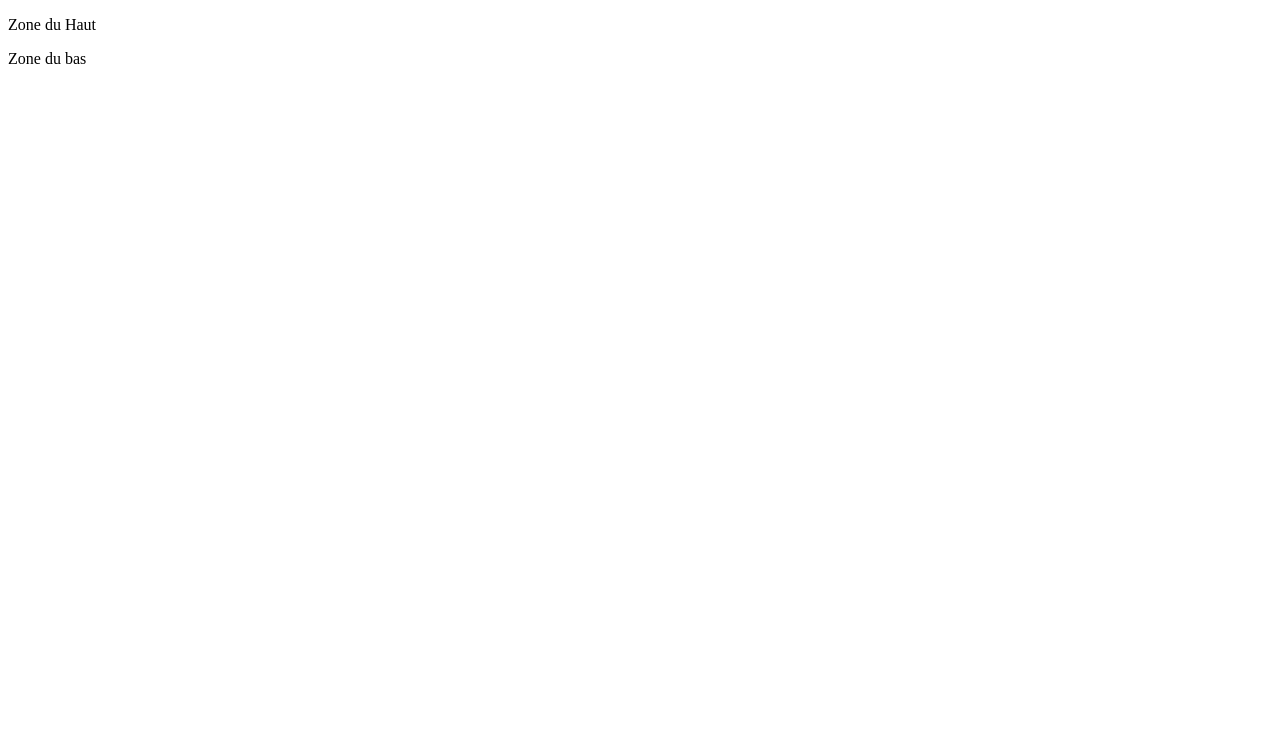
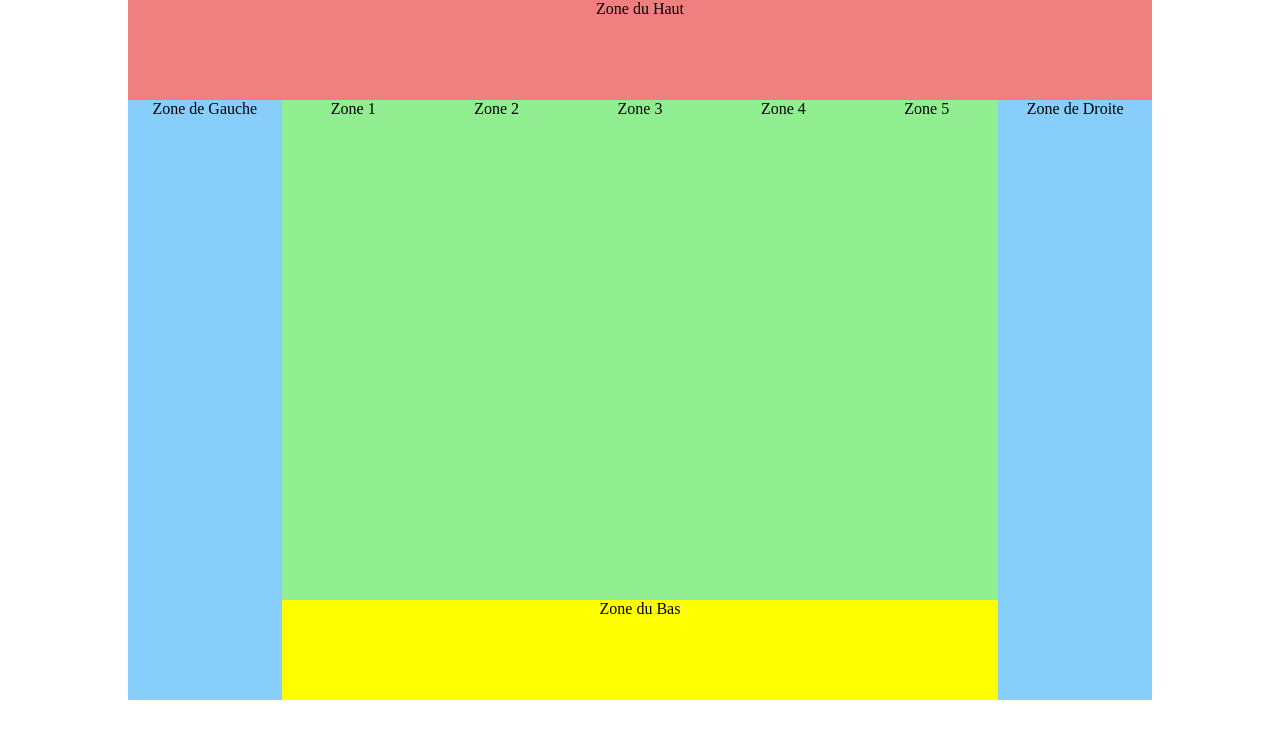
Before and after one commit to SPLprod/PoleS_Cours, a plain HTML site: page Html/Exo/Zonescouleurs.html in a window 1280 px wide. Drawn offline with Linux system fonts and the light colour scheme.

Commit message:
Exo matin

```diff
--- a/Css/Exo/Zonescouleurs.css
+++ b/Css/Exo/Zonescouleurs.css
@@ -0,0 +1,40 @@
+* {
+    margin: 0 auto;
+    text-align: center;
+}
+
+#conteneur {
+	width: 80%;
+}
+
+header {
+    background-color: lightcoral;
+    height: 100px;
+    width: 100%;
+}
+
+.Zone {
+    background-color: lightgreen;
+    width: 14%;
+    height: 500px;
+}
+
+.foot {
+    background-color: yellow;
+    height: 100px;
+    width: 70%;
+}
+
+.left, .right {
+    width: 15%;
+    height: 600px;
+    background-color: lightskyblue;
+}
+
+.Zone, .foot, .left {
+    float: left;
+}
+
+.right {
+    float: right;
+}
--- /dev/null
+++ b/Css/Exo/[CORRECTION]7_zones.css
@@ -0,0 +1,57 @@
+header {
+	background: #ff5555;
+	width: 800px;
+	height: 70px;
+	line-height: 70px;
+}
+
+div,
+p {
+	margin: 0;
+	text-align: center;
+	color: #333;
+}
+
+#container {
+	height: 600px;
+	margin: auto;
+	width: 800px;
+}
+
+.left,
+.right {
+	background: #5585ff;
+	width: 150px;
+	height: 530px;
+	float: left;
+	line-height: 530px;
+}
+
+.middle {
+	background: #55d87c;
+	float: left;
+	height: 450px;
+	line-height: 530px;
+	width: 500px;
+}
+
+.middle_zone {
+	border: 1px solid;
+	float: left;
+	height: 448px;
+	width: 98px;
+}
+
+.bottom {
+	background: gold;
+	bottom: 80px;
+	height: 80px;
+	line-height: 80px;
+	left: 150px;
+	position: relative;
+	width: 500px;
+}
+
+.clear {
+	clear: left;
+}
--- a/Html/Exo/Zonescouleurs.html
+++ b/Html/Exo/Zonescouleurs.html
@@ -4,26 +4,35 @@
     <meta charset="UTF-8">
     <meta name="viewport" content="width=device-width, initial-scale=1.0">
     <title>Zones de couleurs</title>
+    <link rel="stylesheet" href="../../Css/Exo/Zonescouleurs.css">
 </head>
 <body>
 
-    <header>
-        <p>Zone du Haut</p>
-    </header>
+    <div id="conteneur">
 
-    <main>
-        <aside></aside>
-        <section></section>
-        <section></section>
-        <section></section>
-        <section></section>
-        <section></section>
-        <aside></aside>
-    </main>
+        <header>Zone du Haut</header>
 
-    <footer>
-        <p> Zone du bas</p>
-    </footer>
+        <main>
+            <div class="left">
+                <div>Zone de Gauche</div>
+            </div>
+
+            <div class="right">
+                <div>Zone de Droite</div>
+            </div>
+
+            <div class="Mid">
+                <div class="Zone">Zone 1</div>
+                <div class="Zone">Zone 2</div>
+                <div class="Zone">Zone 3</div>
+                <div class="Zone">Zone 4</div>
+                <div class="Zone">Zone 5</div>
+                <div class="foot">Zone du Bas</div>
+            </div>
+
+        </main>
+
+    </div>
 
 </body>
 </html>
```
Also changed, not shown: Html/Exo/[CORRECTION]7_zones.html (added, +48 -0 lines).
